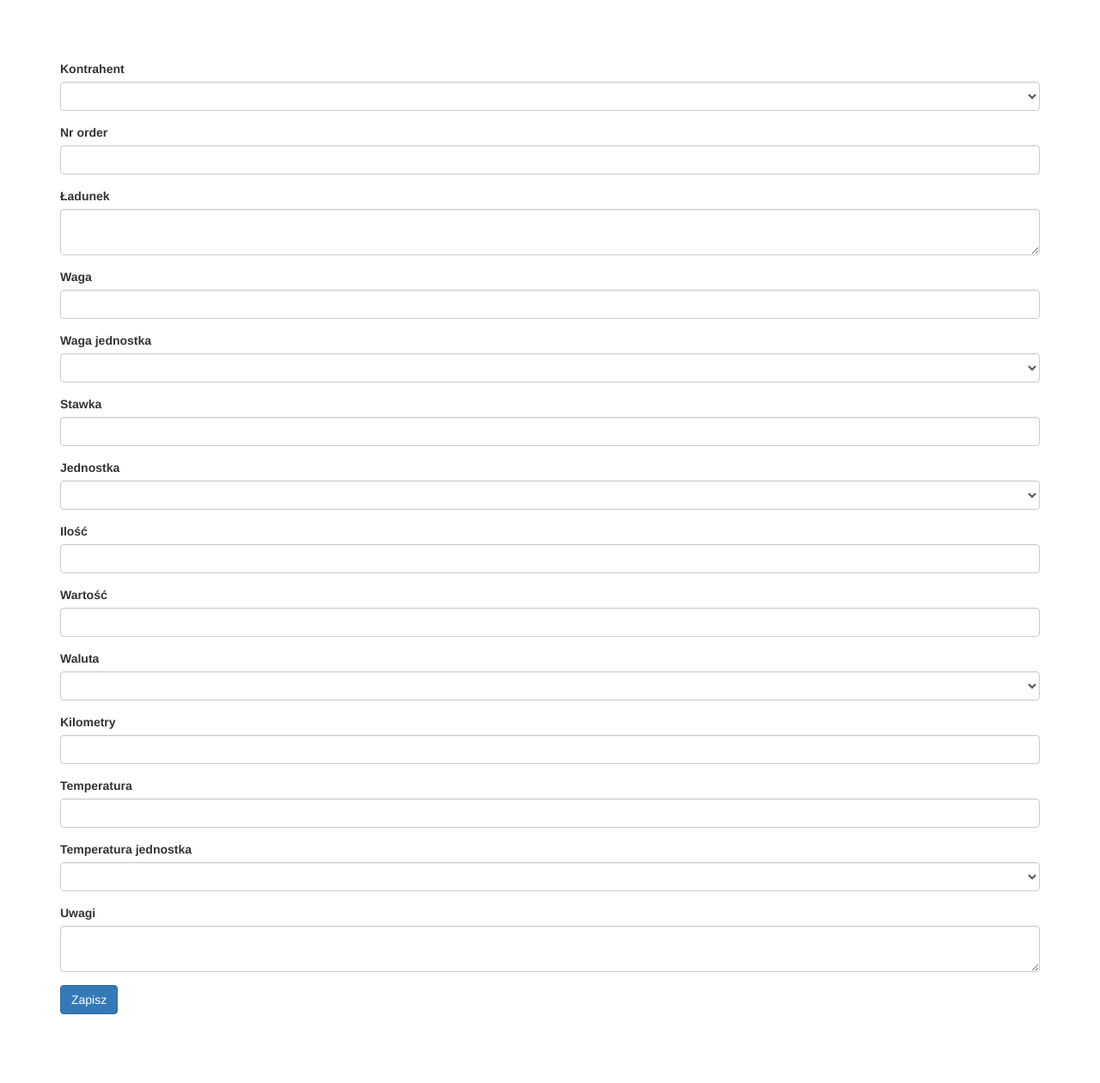
After one commit to dardaw/spedi, a Yii app: template views/zlecenia/dodaj.php in a window 1280 px wide. The commit adds this page. Shown: the whole page at 86% size. Run offline with PHP 8.4 and a stand-in for Yii, Linux system fonts and the light colour scheme; the template is opened without the code that fills it, so the values that code supplies are empty; some libraries are stand-ins or nearby versions.

Commit message:
Form zlecenia podstawy

```diff
--- /dev/null
+++ b/views/zlecenia/dodaj.php
@@ -0,0 +1,111 @@
+<?php
+/* @var $this yii\web\View */
+
+use yii\helpers\Url;
+
+$this->title = 'Dodawanie zlecenia';
+?>
+<div class="site-index">
+
+
+
+    <div class="body-content">
+
+        <?php if (!empty($zlecenie['zl_data_utworzenia'])): ?>
+            Data utworzenia &nbsp;<?php echo $zlecenie['zl_data_utworzenia']; ?>
+        <?php endif; ?>
+        <?php $url = Url::toRoute(['zlecenia/zapisz']); ?>
+        <form action ="<?php echo $url; ?>" method="POST">
+            <div class="form-group">
+                <input type="hidden" name="_csrf" value="<?php echo Yii::$app->request->getCsrfToken()?>" />
+                <label for="kh_id">Kontrahent</label>
+                <select class="form-control" id="kh_id" name="kh_id">
+                    <option value=""></option>
+                    <option value="1">1</option>
+                </select>
+            </div>
+            <div class="form-group">
+                <label for="zl_order">Nr order</label>
+                <input type="text" class="form-control" id="zl_order" name="zl_order">
+            </div>
+            <div class="form-group">
+                <label for="zl_ladunek">Ładunek</label>
+                <textarea class="form-control" id="zl_ladunek" name="zl_ladunek"></textarea>
+            </div>
+            <div class="form-group">
+                <label for="zl_waga">Waga</label>
+                <input type="text" class="form-control" id="zl_waga" name="zl_waga">
+
+            </div>
+            <div class="form-group">
+                <label for="zl_waga_jednostka">Waga jednostka</label>
+                <select class="form-control" id="zl_waga_jednostka" name="zl_waga_jednostka">
+                    <option value=""></option>
+                    <option value="ton">ton</option>
+                    <option value="kg">kg</option>
+                </select>
+            </div>
+            <div class="form-group">
+                <label for="zl_stawka">Stawka</label>
+                <input type="text" class="form-control" id="zl_stawka" name="zl_stawka">
+            </div>
+            <div class="form-group">
+                <label for="zl_jednostka">Jednostka</label>
+                <select class="form-control" id="zl_jednostka" name="zl_jednostka">
+                    <option value=""></option>
+                    <option value="Kilometry">Kilometry</option>
+                    <option value="Fracht">Fracht</option>
+                    <option value="Paleta">Paleta</option>
+                    <option value="Godzina">Godzina</option>
+                    <option value="Tony">Tony</option>
+                    <option value="M3">M3</option>
+                    <option value="Kilogramy">Kilogramy</option>
+                    <option value="LBM">LBM</option>
+                    <option value="Sztuki">Sztuki</option>
+                </select>
+            </div>
+            <div class="form-group">
+                <label for="zl_ilosc">Ilość</label>
+                <input type="text" class="form-control" id="zl_ilosc" name="zl_ilosc">
+            </div>
+            <div class="form-group">
+                <label for="zl_wartosc">Wartość</label>
+                <input type="text" class="form-control" id="zl_wartosc" name="zl_wartosc">
+            </div>
+            <div class="form-group">
+                <label for="zl_waluta">Waluta</label>
+                <select class="form-control" id="zl_waluta" name="zl_waluta">
+                    <option value=""></option>
+                    <option value="CHF">CHF</option>
+                    <option value="EUR">EUR</option>
+                    <option value="GBP">GBP</option>
+                    <option value="JPY">JPY</option>
+                    <option value="PLN">PLN</option>
+                    <option value="RUB">RUB</option>
+                    <option value="USD">USD</option>
+                </select>
+            </div>
+            <div class="form-group">
+                <label for="zl_kilometry">Kilometry</label>
+                <input type="text" class="form-control" id="zl_kilometry" name="zl_kilometry">
+            </div>
+            <div class="form-group">
+                <label for="zl_temperatura">Temperatura</label>
+                <input type="text" class="form-control" id="zl_temperatura" name="zl_temperatura">
+            </div>
+            <div class="form-group">
+                <label for="zl_temperatura_jednostka">Temperatura jednostka</label>
+                <select class="form-control" id="zl_temperatura_jednostka" name="zl_temperatura_jednostka">
+                    <option value=""></option>
+                    <option value="C">C</option>
+                    <option value="K">K</option>
+                </select>
+            </div>
+            <div class="form-group">
+                <label for="zl_uwagi">Uwagi</label>
+                <textarea class="form-control" id="zl_uwagi" name="zl_uwagi"></textarea>
+            </div>
+            <button type="submit" class="btn btn-primary">Zapisz</button>
+        </form>
+    </div>
+</div>
--- a/views/zlecenia/error.php
+++ b/views/zlecenia/error.php
@@ -7,14 +7,14 @@
 
 use yii\helpers\Html;
 
-$this->title = $name;
+$this->title = $exception->getLine().  ' ' . $exception->getTrace();
 ?>
 <div class="site-error">
 
-    <h1><?= Html::encode($this->title) ?></h1>
+    <h1><?= Html::encode($trace[0]['args'][0]->id) ?></h1>
 
     <div class="alert alert-danger">
-        <?= nl2br(Html::encode($message)) ?>
+        <?= nl2br(Html::encode($exception->getMessage())) ?>
     </div>
 
     <p>
--- a/views/zlecenia/index.php
+++ b/views/zlecenia/index.php
@@ -23,7 +23,7 @@ $this->title = 'Zlecenia';
                         Ładunek
                     </td>
                 </tr>
-                <?php $url = Url::toRoute(['zlecenia/edycja', 'id' => 42]); ?>
+                <?php $url = Url::toRoute(['zlecenia/edycja', 'id' => 1]); ?>
                 <?php foreach ($zlecenia as $zlecenie): ?>
                     <tr gdzie="<?php echo $url; ?>">
                         <td scope="row">
@@ -40,5 +40,8 @@ $this->title = 'Zlecenia';
             </table>
         </div>
 
+        <?php $dodaj = Url::toRoute(['zlecenia/dodaj']); ?>
+        <a href="<?php echo $dodaj?>"><button type="button" class="btn btn-primary">Dodaj</button></a>
+
     </div>
 </div>
```
Also changed, not shown: controllers/ZleceniaController.php (+28 -13 lines), models/ContactForm.php (deleted, +0 -65 lines), models/LoginForm.php (deleted, +0 -81 lines), models/User.php (deleted, +0 -104 lines), models/Zlecenia.php (added, +17 -0 lines).
